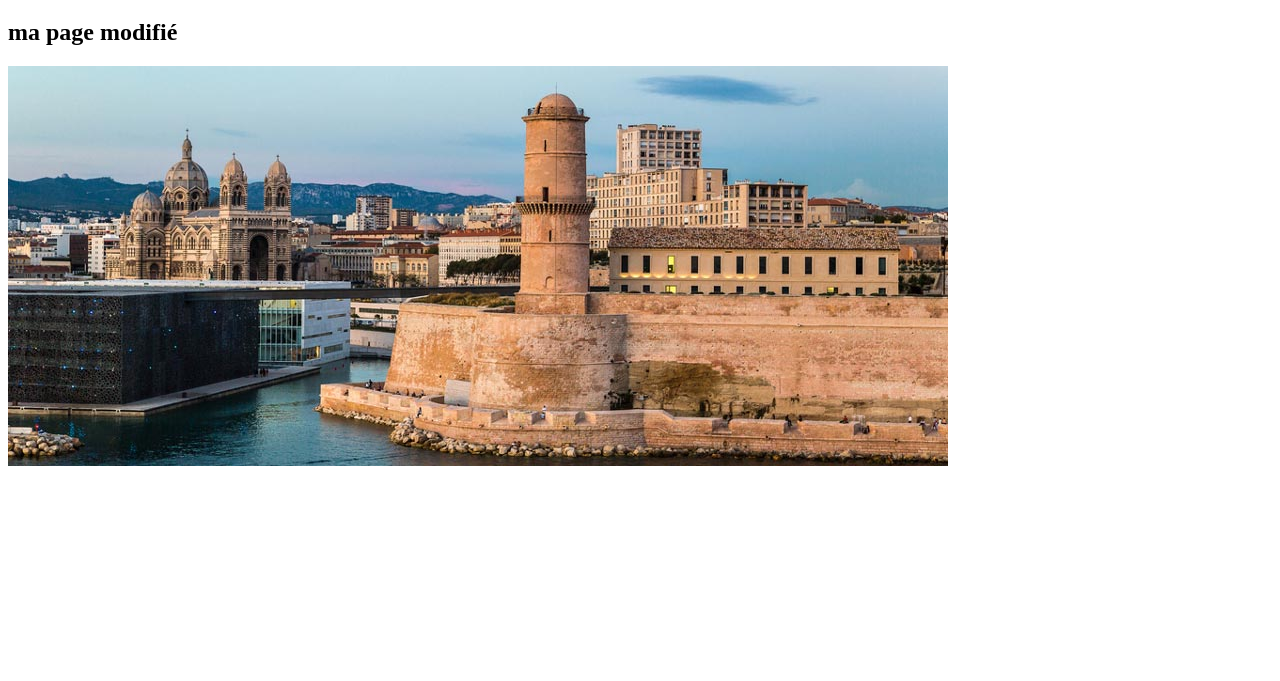
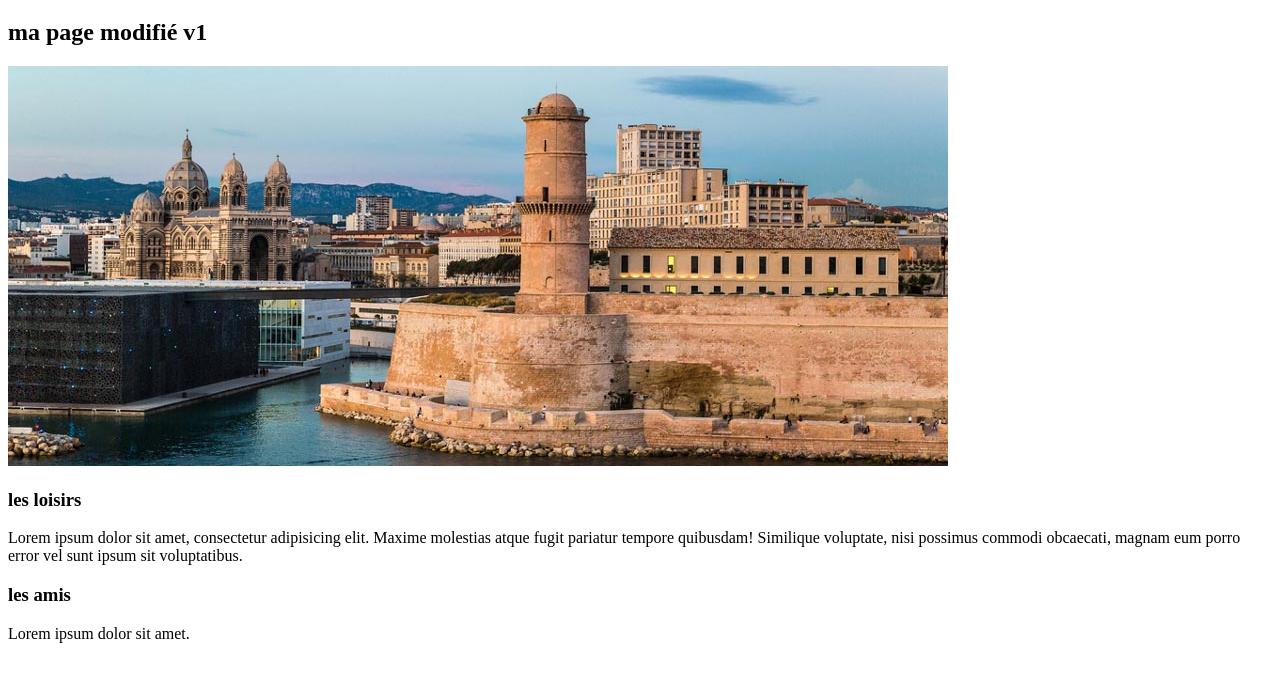
Before and after one commit to hasankhatib1/ex1, a plain HTML site: page index.html in a window 1280 px wide. Shown: the part 61-742 px from the top of the page. Drawn offline with Linux system fonts and the light colour scheme.

Commit message:
ajout d'une liste des amis

```diff
--- a/index.html
+++ b/index.html
@@ -34,41 +34,45 @@ index.html
 
 Etudiant@Webforce3  ~/documents/Hasan/GitHub/TP1/ex1 (master)
 $ ls -l
-total 1
--rw-r--r-- 1 Etudiant 197121 145 févr.  6 11:32 index.html
 
 Etudiant@Webforce3  ~/documents/Hasan/GitHub/TP1/ex1 (master)
-$ git add index.html
+$ git add index.html      (===> c-à-d ajouter la fichier index.html pour "versionner")
 
 Etudiant@Webforce3  ~/documents/Hasan/GitHub/TP1/ex1 (master)
-$ git commit -m "creation index.html"
-[master (root-commit) 6e1779e] creation index.html
- 1 file changed, 12 insertions(+)
- create mode 100644 index.html
+$ git commit -m "creation index.html"   (===> c-à-d créer ma 1ère version)
 
 
 Etudiant@Webforce3  ~/documents/Hasan/GitHub/TP1/ex1 (master)
 $ git status
-On branch master
-Changes not staged for commit:
-  (use "git add <file>..." to update what will be committed)
-  (use "git checkout -- <file>..." to discard changes in working directory)
 
-        modified:   index.html
 
-Untracked files:
-  (use "git add <file>..." to include in what will be committed)
+Etudiant@Webforce3  ~/documents/Hasan/GitHub/TP1/ex1 (master)
+$ git add index.html image   (===> c-à-d ajouter la fichier index.html et le dossier "image" pour "versionner")
 
-        image/
 
-no changes added to commit (use "git add" and/or "git commit -a")
+Etudiant@Webforce3  ~/documents/Hasan/GitHub/TP1/ex1 (master)
+$ git commit -m "ajout d'une image"  (===> c-à-d créer une nouvelle version)
 
 
  -->
 
 <h1> Ma page </h1>
 
-<h2> ma page modifié </h2>
+<h2> ma page modifié v1</h2>
 <img src="./image/Marseille-deluxe1.jpg">
+
+<h3> les loisirs </h3>
+
+<p>
+	Lorem ipsum dolor sit amet, consectetur adipisicing elit. Maxime molestias atque fugit pariatur tempore quibusdam! Similique voluptate, nisi possimus commodi obcaecati, magnam eum porro error vel sunt ipsum sit voluptatibus.
+</p>
+
+<h3> les amis </h3>
+
+<p>
+	Lorem ipsum dolor sit amet.
+</p>
+
+
 </body>
 </html>
```
